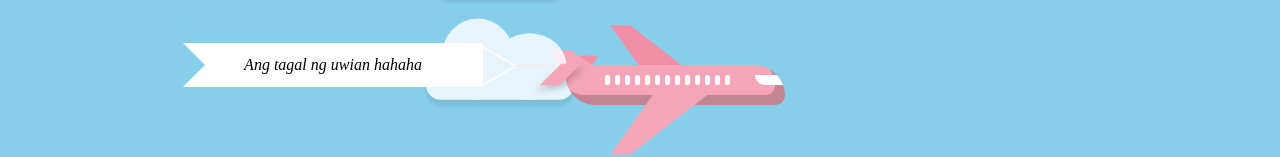
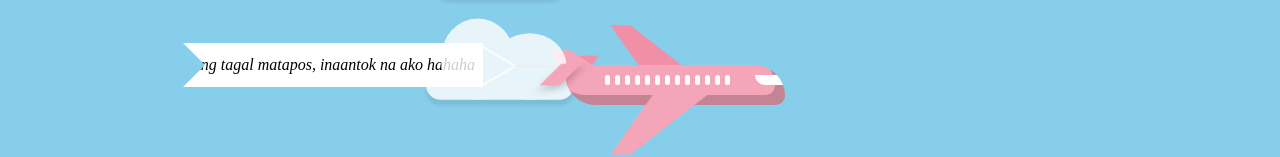
Before and after one commit to Frowcaloe/Er, a plain HTML site: page index.html in a window 1280 px wide. Shown: the part 335-492 px from the top of the page. Drawn offline with Linux system fonts and the light colour scheme.

Commit message:
Update index.html

```diff
--- a/index.html
+++ b/index.html
@@ -27,7 +27,7 @@
     <div class="banner-container">
         <i class="rope"></i>
         <i class="banner">
-         Ang tagal ng uwian hahaha
+         Ang tagal matapos, inaantok na ako hahaha
         <i class="triangle"></i>
     </i>
     </div>
```
